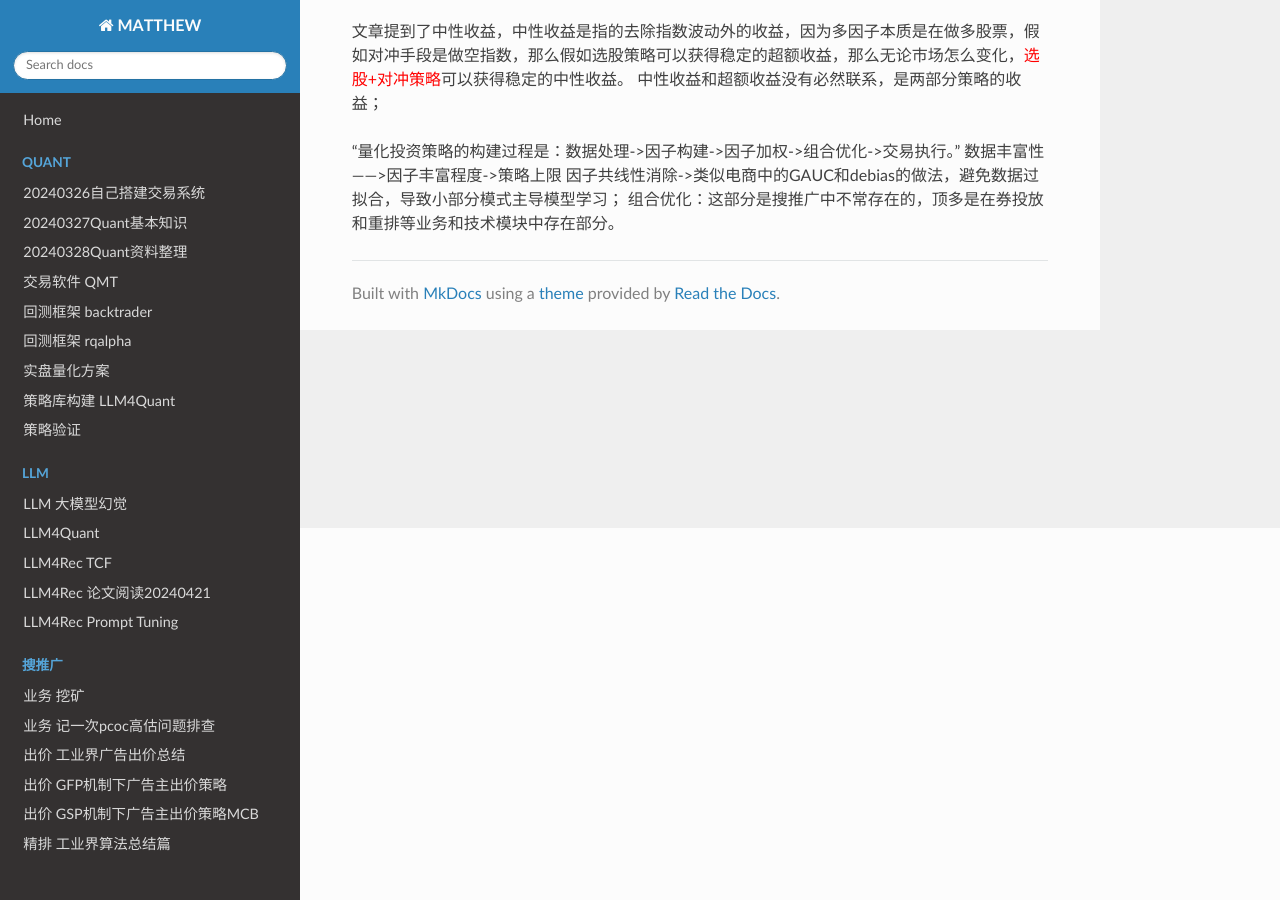
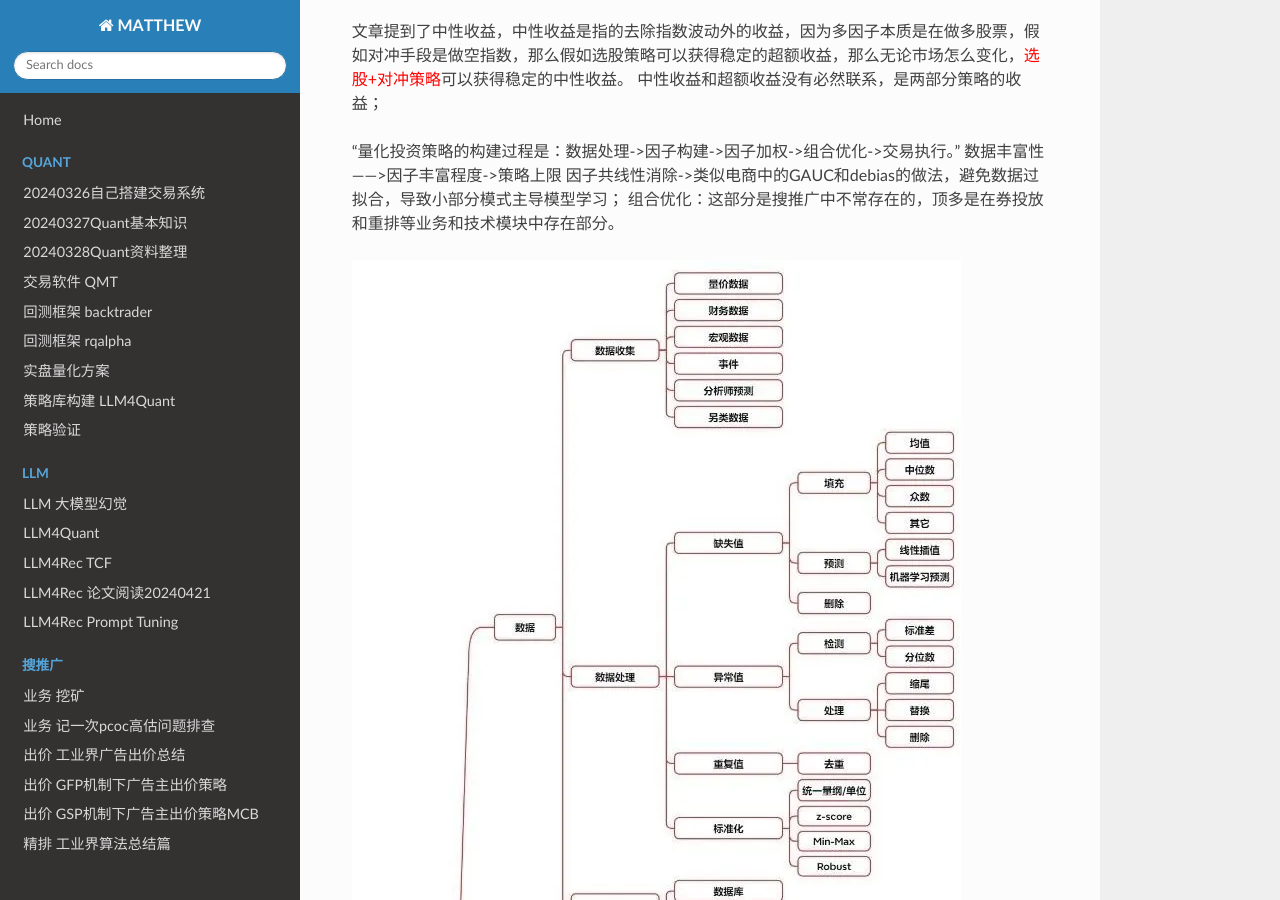
Before and after one commit to MatthewZhuang/guomianzhuang-personal-site, an MkDocs documentation site: the page built from docs/Quant/多因子模型学习1.md, in a window 1280 px wide and 900 px high, scrolled down 372 px. Built offline with MkDocs 1.6.1, drawn with Linux system fonts in a browser that asks for light colours; nearby versions of some CDN libraries.

Commit message:
update 0504

```diff
--- a/docs/Quant/多因子模型学习1.md
+++ b/docs/Quant/多因子模型学习1.md
@@ -17,3 +17,7 @@
 数据丰富性——>因子丰富程度->策略上限
 因子共线性消除->类似电商中的GAUC和debias的做法，避免数据过拟合，导致小部分模式主导模型学习；
 组合优化：这部分是搜推广中不常存在的，顶多是在券投放和重排等业务和技术模块中存在部分。
+
+
+
+![量化框架](../img/量化框架.png)
```
Also changed, not shown: docs/img/量化框架.png (added).
